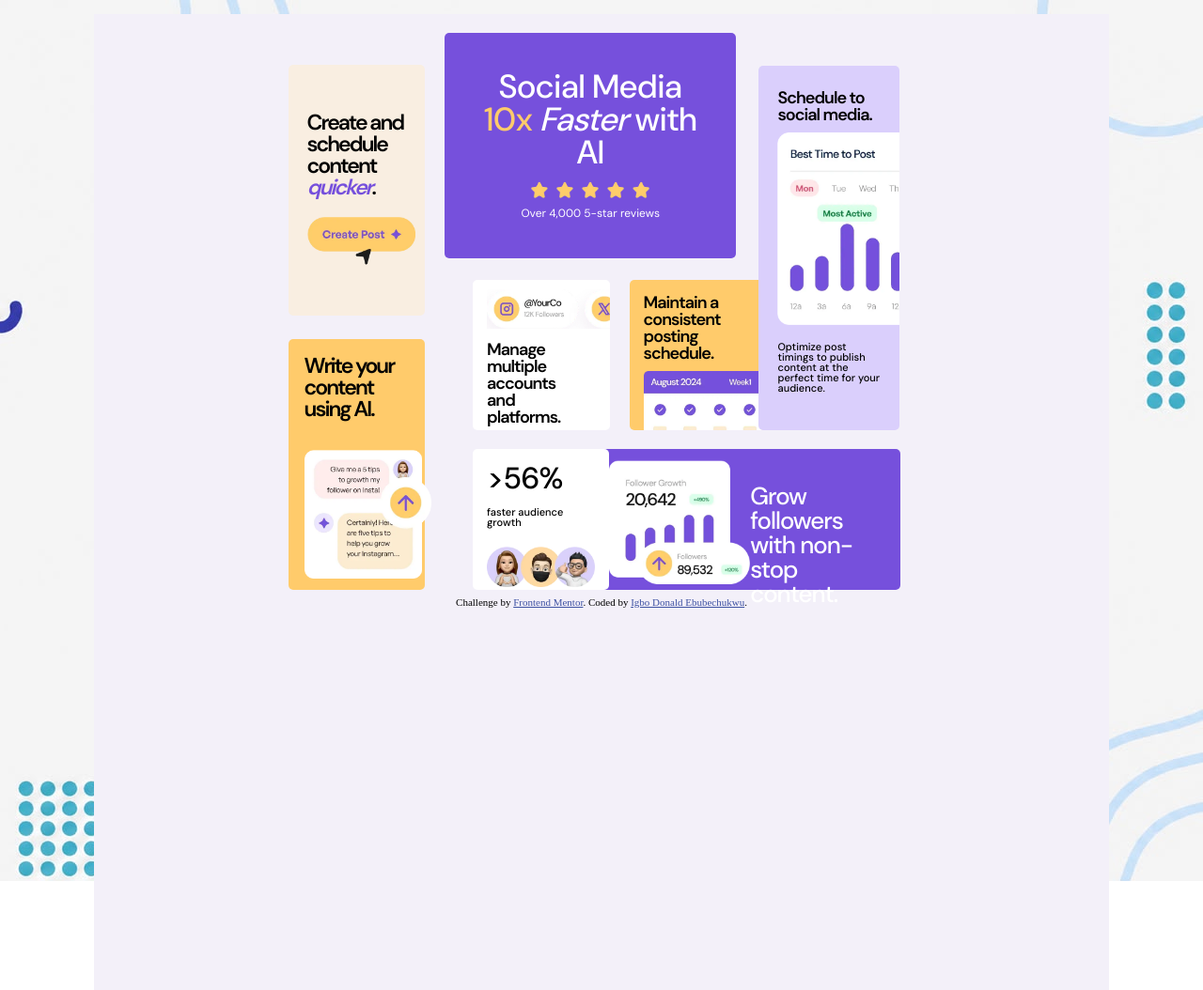
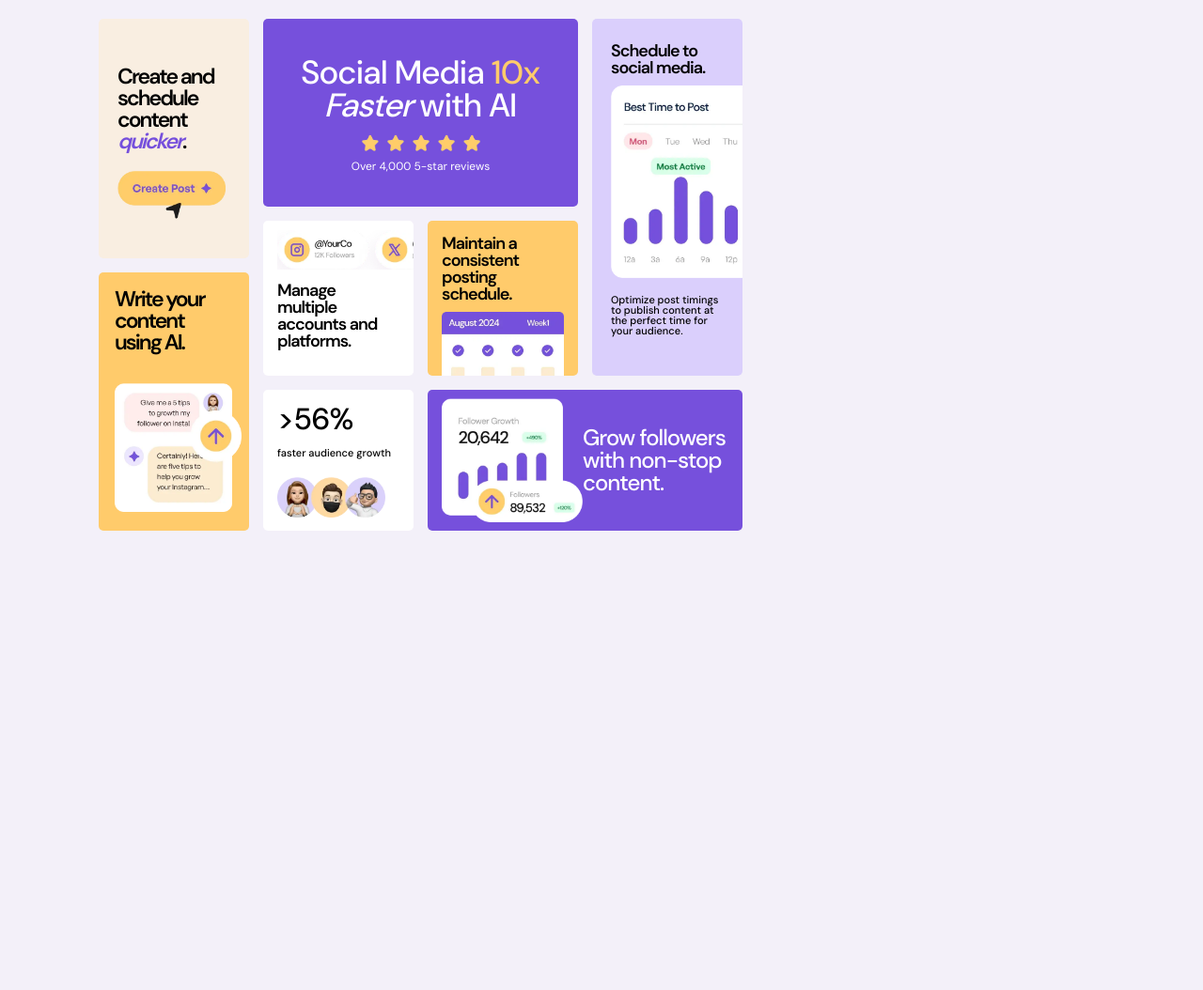
Before and after one commit to Ebubeigbo/Bento_Grid, a plain HTML site: page index.html in a window 1280 px wide. Shown: the top 1054 px of the page at 94% size. After the commit the page ends 800 px from the top, so only its background shows below. Drawn offline with Linux system fonts and the light colour scheme.

Commit message:
Changed method to grid

```diff
--- a/index.html
+++ b/index.html
@@ -16,6 +16,10 @@
 </head>
 <body>
   <section id="work">
+    <div class="seventh">
+      <span>Create and schedule content <i>quicker</i>.</span>
+      <img src="./assets/images/illustration-create-post.webp" alt="">
+    </div>
 
     <div class="first">
       <span class="firsttext">
@@ -25,7 +29,17 @@
       <p>Over 4,000 5-star reviews</p>
     </div>
 
-  <div class="fgrp">
+    <div class="fourth">
+      <span>Schedule to social media.</span>
+      <img src="./assets/images/illustration-schedule-posts.webp" alt="">
+      <p>Optimize post timings to publish content at the perfect time for your audience.</p>
+    </div>
+
+    <div class="eighth">
+      <span>Write your content using AI.</span>
+      <img src="./assets/images/illustration-ai-content.webp" alt="">
+    </div>
+
     <div class="second">
       <img src="./assets/images/illustration-multiple-platforms.webp" alt="">
       <span>Manage multiple accounts and platforms.</span>
@@ -35,12 +49,10 @@
       <span>Maintain a consistent posting schedule.</span>
       <img src="./assets/images/illustration-consistent-schedule.webp" alt="">
     </div>
-  </div>
 
-  <div class="fourth">
-    <span>Schedule to social media.</span>
-    <img src="./assets/images/illustration-schedule-posts.webp" alt="">
-    <p>Optimize post timings to publish content at the perfect time for your audience.</p>
+    <div class="sixth">
+      <span><span>>56%</span> <p>faster audience growth</p></span>
+      <img src="./assets/images/illustration-audience-growth.webp" alt="">
     </div>
 
     <div class="fifth">
@@ -48,27 +60,11 @@
       <span>Grow followers with non-stop content.</span>
     </div>
 
-  <div class="sixth">
-    <span><span>>56%</span> <p>faster audience growth</p></span>
-    <img src="./assets/images/illustration-audience-growth.webp" alt="">
-  </div>
-
-  <div id="last">
-    <div class="seventh">
-      <span>Create and schedule content <i>quicker</i>.</span>
-      <img src="./assets/images/illustration-create-post.webp" alt="">
-    </div>
-
-    <div class="eighth">
-      <span>Write your content using AI.</span>
-      <img src="./assets/images/illustration-ai-content.webp" alt="">
-    </div>
-  </div>
+  </section>
 
   <footer class="attribution">
     Challenge by <a href="https://www.frontendmentor.io?ref=challenge">Frontend Mentor</a>.
     Coded by <a href="#">Igbo Donald Ebubechukwu</a>.
   </footer>
-  </section>
 </body>
 </html>
--- a/style.css
+++ b/style.css
@@ -35,33 +35,29 @@
 }
 
 body{
-    overflow: hidden;
     padding: 15px 100px;
-    background-image: url(./assets/images/WhatsApp\ Image\ 2026-09-09\ at\ 10.17.59\ AM.jpeg);
-    background-repeat: no-repeat;
-    background-size: contain;
-
+    background-color: hsl(255, 44%, 96%);
 }
 
 #work{
-    background-color: hsl(255, 44%, 96%);
     padding: 5px;
+    display: grid;
+    grid-template-columns: repeat(4, 160px);
+    grid-template-rows: 200px 40px 110px 150px;
+    gap: 15px;
 }
 
 div{
     border-radius: 5px;
-    margin: 15px;
 }
 
 .first{
     background-color: hsl(256, 67%, 59%);
     color: white;
     font-family: "DM Sans Variable";
-    width: 29%;
     text-align: center;
     padding: 40px;
-    position: relative;
-    left: 33%;
+    grid-column: 2/ span 2;
 }
 
 .firsttext{
@@ -84,25 +80,17 @@ div{
     width: 130px;
 }
 
-.fgrp{
-    position: relative;
-    bottom: 7px;
-}
-
 .second{
     display: inline-block;
     background-color: hsl(0, 0%, 100%);
-    width: 14%;
-    height: 160px;
     padding: 10px 30px 10px 15px;
     font-family: "DM Sans Variable";
     overflow: hidden;
-    position: relative;
-    left: 368px;
     font-size: 18px;
     font-weight: 600;
     letter-spacing: -1px;
     line-height: 1;
+    grid-row: span 2;
 }
 
 .second img{
@@ -114,17 +102,14 @@ div{
 .third{
     display: inline-block;
     background-color: hsl(39, 100%, 71%);
-    width: 14%;
-    height: 160px;
     padding: 15px 15px;
     font-family: "DM Sans Variable";
     overflow: hidden;
-    position: relative;
-    left: 355px;
     font-size: 18px;
     font-weight: 600;
     letter-spacing: -1px;
     line-height: 1;
+    grid-row: span 2;
 }
 
 .third img{
@@ -135,18 +120,16 @@ div{
 
 .fourth{
     background-color: hsl(254, 88%, 90%);
-    width: 14%;
-    height: 388px;
     padding: 25px 20px;
     font-family: "DM Sans Variable";
     overflow: hidden;
-    position: relative;
-    left: 64.25%;
-    bottom: 429px;
     font-size: 18px;
     font-weight: 600;
     line-height: 1;
     letter-spacing: -1px;
+    grid-column-start: 4;
+    grid-row-start: 1;
+    grid-row-end: 4;
 }
 
 .fourth img{
@@ -166,42 +149,31 @@ div{
     background-color: hsl(256, 67%, 59%);
     color: white;
     font-family: "DM Sans Variable";
-    width: 30.05%;
-    height: 150px;
-    padding: 12px;
-    position: relative;
-    left: 48.25%;
-    bottom: 424px;
-    font-size: 26px;
+    padding: 15px;
+    font-size: 24px;
     font-weight: 500;
     line-height: 1;
     letter-spacing: -1px;
-}
-
-.fifth span{
-    position: relative;
-    top: 25px;
+    grid-column-start: 3;
+    grid-column-end: 5;
+    display: flex;
+    align-items: center;
 }
 
 .fifth img{
     width: 150px;
-    float: left;
 }
 
 .sixth{
     display: inline-block;
     background-color: hsl(0, 0%, 100%);
-    width: 13.55%;
-    height: 150px;
     padding: 15px;
     font-family: "DM Sans Variable";
     overflow: hidden;
-    position: relative;
-    left: 383px;
-    bottom: 604px;
     font-size: xx-large;
     line-height: 1;
     font-weight: 500;
+    grid-column-start: 2;
 }
 
 .sixth img{
@@ -216,24 +188,16 @@ div{
     font-weight: 500;
 }
 
-#last{
-    position: relative;
-    bottom: 764px;
-}
-
 .seventh{
     background-color: hsl(31, 66%, 93%);
-    width: 14%;
-    height: 267px;
     padding: 50px 20px;
     font-family: "DM Sans Variable";
-    position: relative;
-    left: 16.5%;
-    bottom: 432.5px;
     font-size: 23px;
     font-weight: 600;
     line-height: 1;
     letter-spacing: -2px;
+    grid-column: 1;
+    grid-row: 1 / span 2;
 }
 
 .seventh img{
@@ -248,17 +212,14 @@ div{
 
 .eighth{
     background-color: hsl(39, 100%, 71%);
-    width: 14%;
-    height: 267px;
     padding: 17px;
     font-family: "DM Sans Variable";
-    position: relative;
-    left: 16.5%;
-    bottom: 422.5px;
     font-size: 23px;
     font-weight: 600;
     line-height: 1;
     letter-spacing: -2px;
+    grid-column: 1;
+    grid-row: 3 / span 2;
 }
 
 .eighth img{
```
Lines whose indentation alone changed are shown as unchanged.
